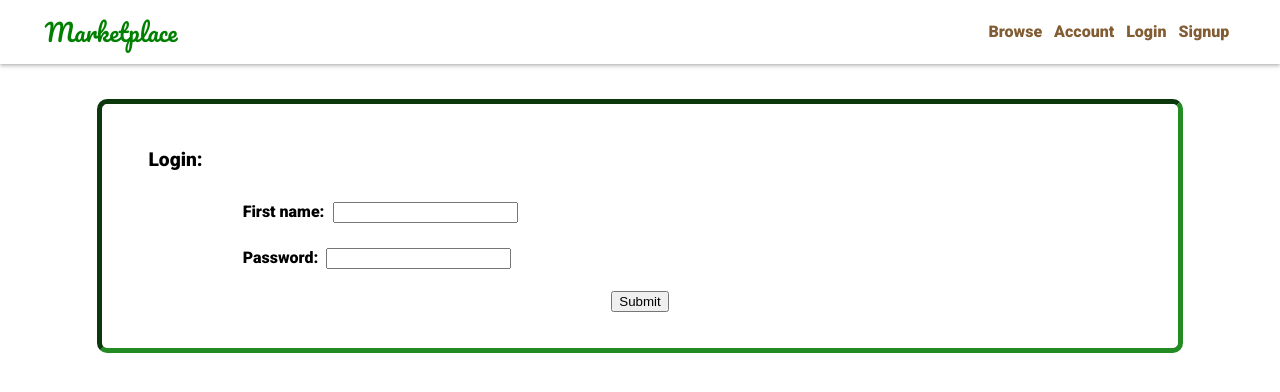
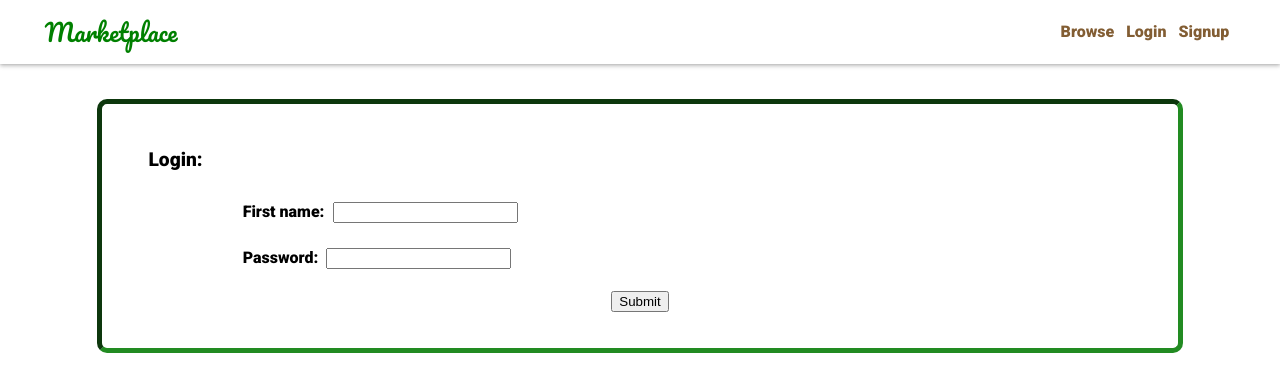
Before and after one commit to african-marketplace-5/frontend, a React (Create React App) app: page /login in a window 1280 px wide. Shown: the top 392 px of the page. Built offline with nearby package versions, Linux system fonts and the light colour scheme.

Commit message:
Conditionally renders account and login links in navBar

```diff
--- a/src/App.js
+++ b/src/App.js
@@ -1,5 +1,5 @@
 import './App.css';
-import React, { useState } from 'react';
+import React, { useEffect, useState } from 'react';
 import { Route, Switch } from "react-router-dom";
 import Header from './components/Header'
 import Home from './components/Home'
@@ -11,6 +11,11 @@ const initialUserId = 'guest'
 
 function App() {
   const [ userId, setUserId ] = useState(initialUserId);
+  const [loggedIn, setLoggedIn] = useState(false);
+
+  const login = () => {
+    setLoggedIn(true);
+  }
 
   const userLogin = (id) => {
     setUserId(id)
@@ -18,18 +23,20 @@ function App() {
 
   return (
     <>
-      <Header />
+      <Header loggedIn={loggedIn} />
 
       <Switch>
 
         <Route exact path="/">
           <Home />
         </Route>
+
         <Route path='/signup' component={Signup}>
           <Signup/>
         </Route>
+
         <Route path='/login' component={Login}>
-          <Login userLogin={userLogin}/>
+          <Login login={login} userLogin={userLogin}/>
         </Route>
 
       {/*Romy's browse page */}
--- a/src/components/Header.js
+++ b/src/components/Header.js
@@ -1,8 +1,24 @@
-import React from 'react'
+import React, { useEffect } from 'react'
 import styled from "styled-components";
 import { Link } from 'react-router-dom'
 
-function Header() {
+const Header = props => {
+  const { loggedIn } = props;
+
+  const checkUserStatus = () => {
+    if(localStorage.getItem("token")) {
+      return <Link to="/account">Account</Link>
+    }
+    else {
+      return <Link to="/login">Login</Link>
+    }
+  }
+
+  useEffect(() => {
+    checkUserStatus()
+  }, [loggedIn])
+
+
   return (
     <>
       <StyledHeader>
@@ -10,8 +26,7 @@ function Header() {
 
         <StyledNav>
           <Link to='/browse'>Browse</Link>
-          <Link to='/account'>Account</Link>
-          <Link to='/login'>Login</Link>
+          {checkUserStatus()}
           <Link to='/signup'>Signup</Link>
         </StyledNav>
 
--- a/src/components/userportal/login.js
+++ b/src/components/userportal/login.js
@@ -50,7 +50,7 @@ const initialLoginFormValues = {
 
 export default function Login(props) {
     //use userLogin function to change global user id state
-    const { userLogin } = props;
+    const { userLogin, login} = props;
 
     const [ loginFormValues, setLoginFormValues ] = useState(initialLoginFormValues);
 
@@ -71,6 +71,7 @@ export default function Login(props) {
           .then(res => {
             console.log(res)
             localStorage.setItem('token', res.data.token)
+            login()
           })
           .catch(err => {
             console.log(err)
```
